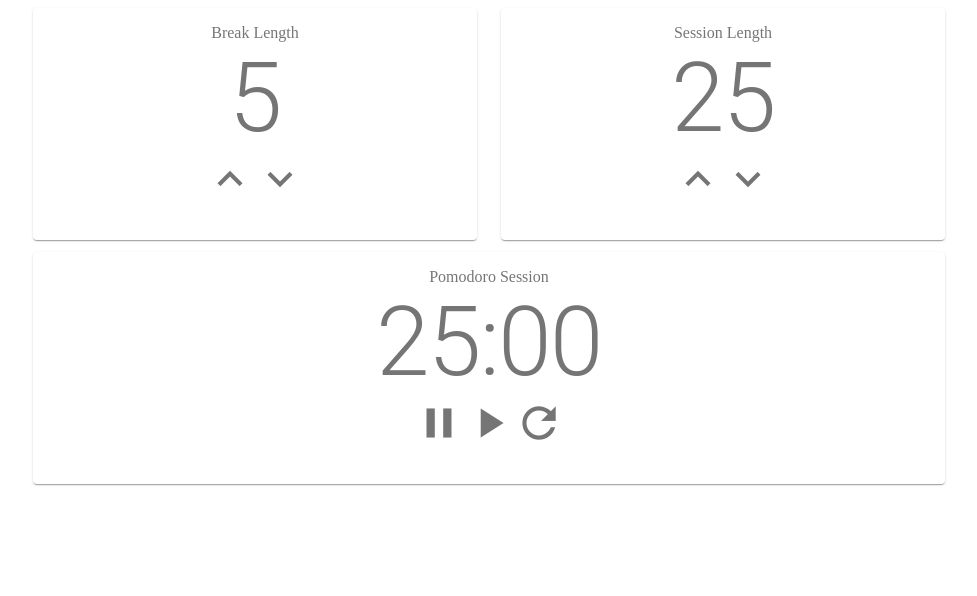
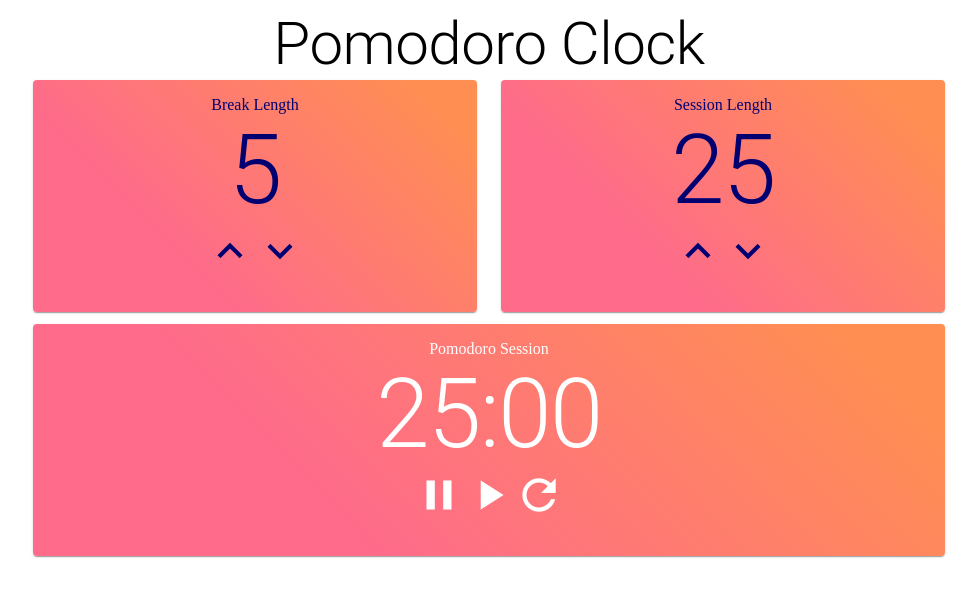
Before and after one commit to prokawsar/frontend-projects-freecodecamp, a React (Create React App) app in the folder Pomodoro_Clock/: page / in a window 1280 px wide. Shown: the top 596 px of the page, without its empty margins (151-1128 px from the left). Built offline with nearby package versions, Linux system fonts and the light colour scheme.

Commit message:
update coloring

```diff
--- a/Pomodoro_Clock/src/App.js
+++ b/Pomodoro_Clock/src/App.js
@@ -1,5 +1,5 @@
 import React, {useState} from 'react';
-import {Container, Grid} from '@material-ui/core';
+import {Container, Grid, Typography} from '@material-ui/core';
 import TimeSetter from './components/TimeSetter';
 import Break from './components/Break';
 import Session from './components/Session';
@@ -51,7 +51,7 @@
   return (
     <div>
       <Container maxWidth="md">
-
+        <Typography variant="h2" align="center"> Pomodoro Clock </Typography>
       {/* <Grid container spacing={3} align="center" direction="column" justify="center"> */}
         <Grid container spacing={3}>
           <Break conf={_break} breakSession={breakSession} onClickIncrement={handleBreakIncrement} onClickDecrement={handleBreakDecrement}/>
--- a/Pomodoro_Clock/src/components/Break.js
+++ b/Pomodoro_Clock/src/components/Break.js
@@ -9,8 +9,10 @@
   paper: {
     padding: theme.spacing(2),
     textAlign: 'center',
-    color: theme.palette.text.secondary,
-    height: 200
+    color: '#000070',
+    height: 200,
+    background: 'linear-gradient(45deg, #FE6B8B 30%, #FF8E53 90%)',
+
   },
 }));
 
--- a/Pomodoro_Clock/src/components/Session.js
+++ b/Pomodoro_Clock/src/components/Session.js
@@ -9,8 +9,9 @@
   paper: {
     padding: theme.spacing(2),
     textAlign: 'center',
-    color: theme.palette.text.secondary,
-    height: 200
+    color: '#000070',
+    height: 200,
+    background: 'linear-gradient(45deg, #FE6B8B 30%, #FF8E53 90%)',
   },
 }));
 
--- a/Pomodoro_Clock/src/components/TimeSetter.js
+++ b/Pomodoro_Clock/src/components/TimeSetter.js
@@ -9,8 +9,10 @@
   paper: {
     padding: theme.spacing(2),
     textAlign: 'center',
-    color: theme.palette.text.secondary,
-    height: 200
+    color: '#fff',
+    height: 200,
+    background: 'linear-gradient(45deg, #FE6B8B 30%, #FF8E53 90%)',
+
   },
 }));
 
```
